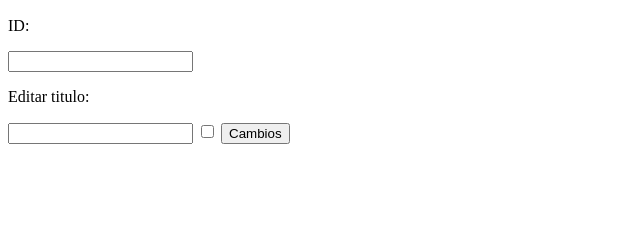
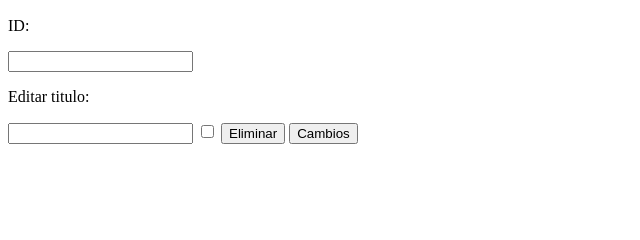
Before and after one commit to Reticencia/CRUD, a Django app: page /editar/ in a window 1280 px wide. Shown: the part 232-472 px from the top of the page, without its empty margins (0-640 px from the left). Run offline with Django 5.2, Linux system fonts and the light colour scheme.

Commit message:
funcion de eliminar agregada

```diff
--- a/CRUD/Tarea/templates/editar.html
+++ b/CRUD/Tarea/templates/editar.html
@@ -38,6 +38,8 @@
 
             <input type="checkbox" name="true">
 
+            <button type="submit" name="del" value="1">Eliminar</button>
+
             <button type="submit">Cambios</button>
 
         </form>
--- a/CRUD/Tarea/views.py
+++ b/CRUD/Tarea/views.py
@@ -53,7 +53,9 @@ def editar(request):
 
             edit_=request.POST['edit_titulo']
 
-            comple=request.POST['true']
+            comple=request.POST.get('true')
+
+            eliminar=request.POST.get('del') == "1"
 
             lol = Tarea.objects.get(id=idEdit)
 
@@ -65,15 +67,15 @@ def editar(request):
 
             #Siempre que se trabaje con instancias se debe hacer llamar al save() para que los campos se actualizen
 
+            if eliminar:
+                lol.delete()
+
             if edit_:
                 lol.titulo = edit_
                 #Siempre que se trabaje con los checkbox por defecto devuelven 'on' o 'off'
                 lol.completa = True if comple == 'on' else False
                 lol.save()
 
-
-
-
             return render(request, 'editar.html')
 
 
```
